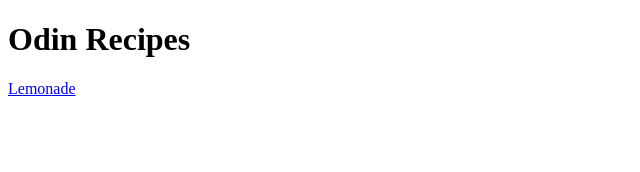
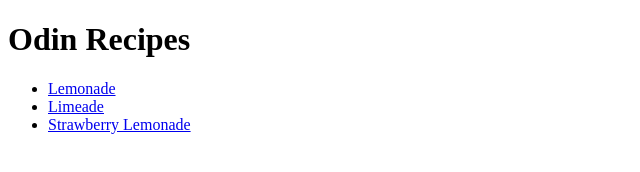
Before and after one commit to BradandChadIndustries/odin-recipes, a plain HTML site: page index.html in a window 1280 px wide. Shown: the whole page, without its empty margins (0-640 px from the left). Drawn offline with Linux system fonts and the light colour scheme.

Commit message:
Move links on homepage into a list

```diff
--- a/index.html
+++ b/index.html
@@ -8,6 +8,10 @@
     <body>
         <h1>Odin Recipes</h1>
 
-        <a href="./recipes/lemonade.html">Lemonade</a>
+        <ul>
+            <li><a href="./recipes/lemonade.html">Lemonade</a></li>
+            <li><a href="./recipes/limeade.html">Limeade</a></li>
+            <li><a href="./recipes/strawberry-lemonade.html">Strawberry Lemonade</a></li>
+        </ul>
     </body>
 </html>
```
Also changed, not shown: img/limeade.jpg (added), img/strawberry-lemonade.jpeg (added).
